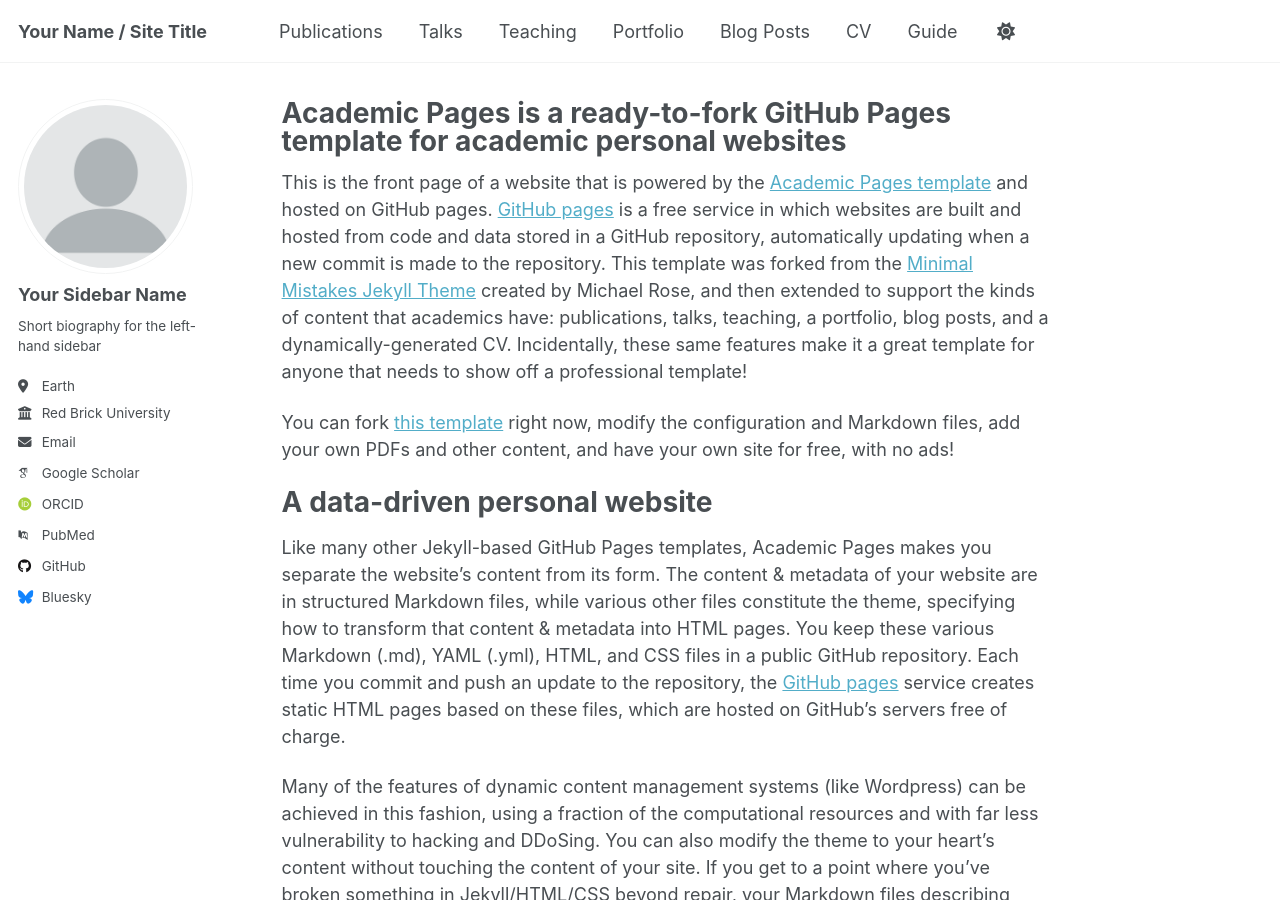
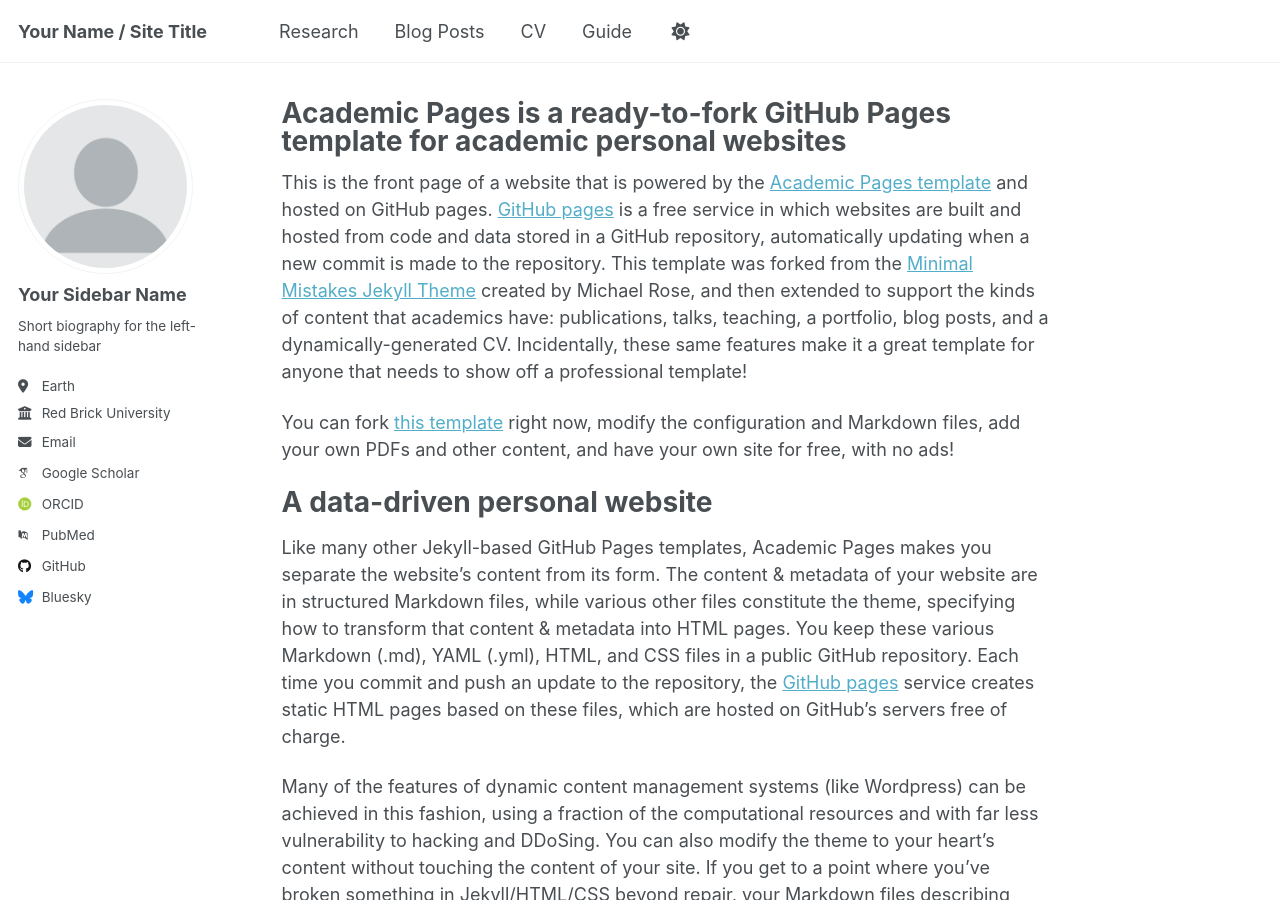
Before and after one commit to katherinefrields/katherinefrields.github.io, a Jekyll site: the page built from _pages/about.md, in a window 1280 px wide and 900 px high. Built offline with Jekyll 4.4.1, drawn with Linux system fonts in a browser that asks for light colours; some web fonts are replaced; a script that is not in the unit is left out.

Commit message:
changed navigation

```diff
--- a/_data/navigation.yml
+++ b/_data/navigation.yml
@@ -8,17 +8,8 @@
 #      Markdown formatted page while the second is generated using JSON.
 
 main:
-  - title: "Publications"
-    url: /publications/
-
-  - title: "Talks"
-    url: /talks/
-
-  - title: "Teaching"
-    url: /teaching/
-
-  - title: "Portfolio"
-    url: /portfolio/
+  - title: "Research"
+    url: /Research/
 
   - title: "Blog Posts"
     url: /year-archive/
```
